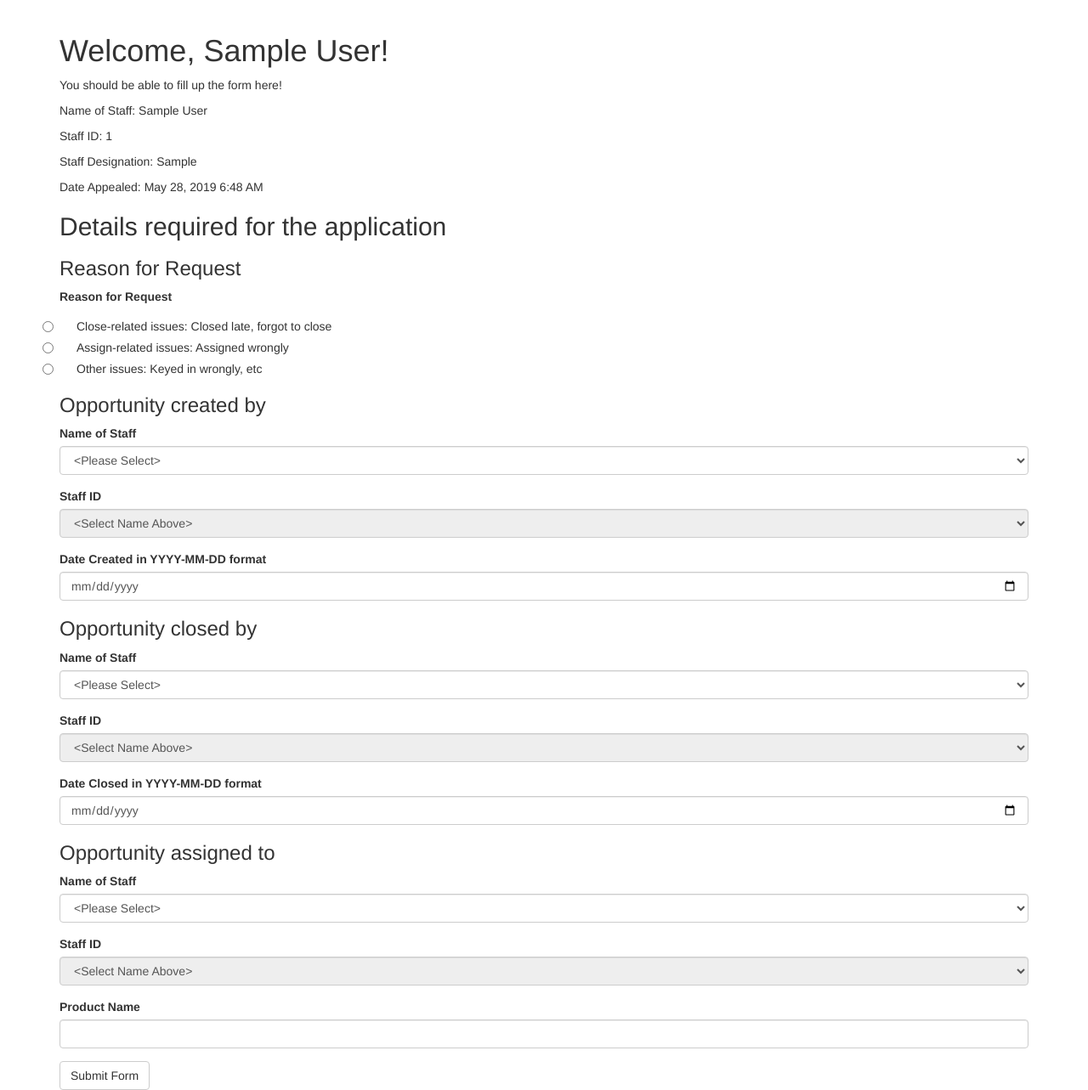
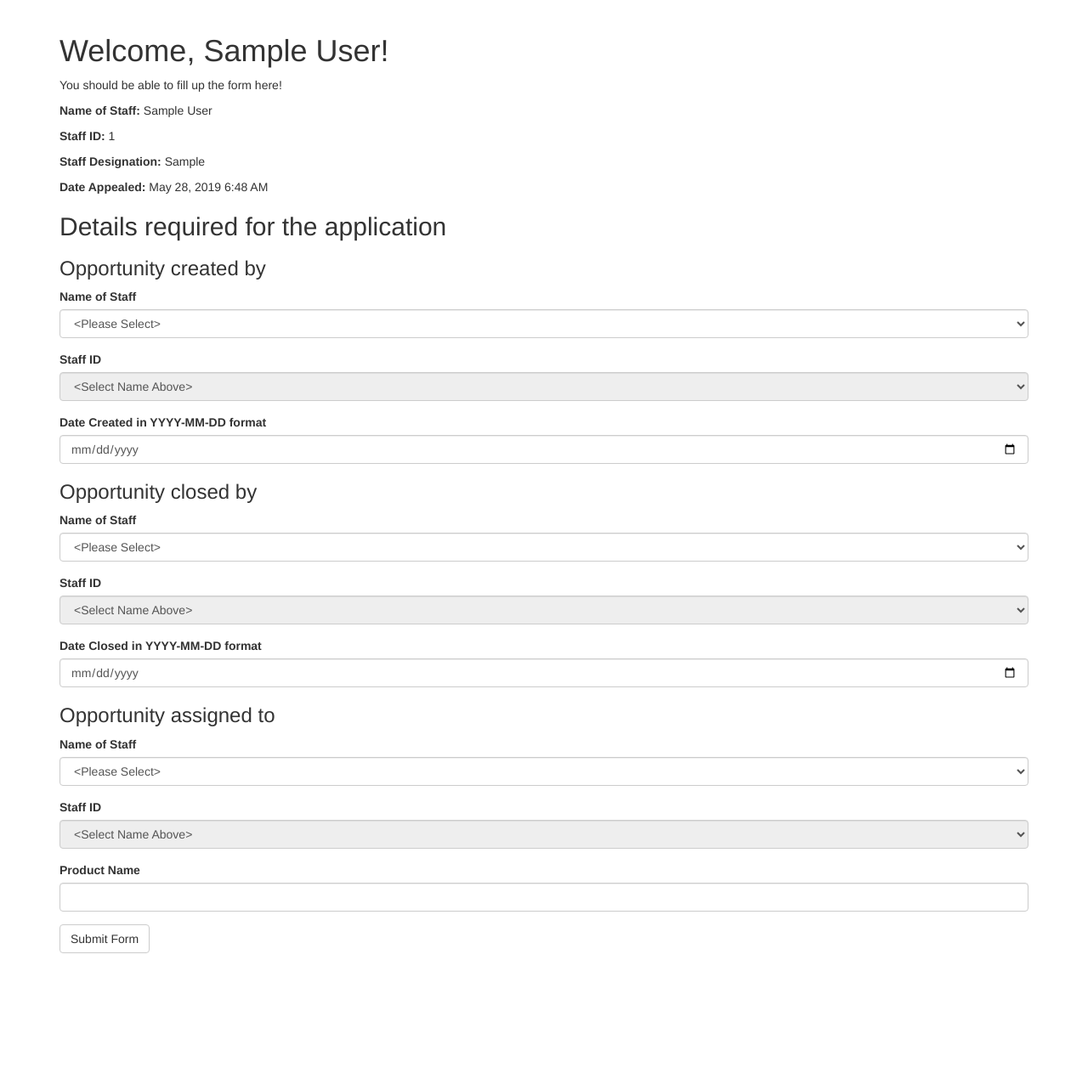
Before and after one commit to wfxronald/compauto, a Flask app: page / in a window 1280 px wide. Shown: the part 52-1335 px from the top of the page at 85% size. After the commit the page ends 1174 px from the top, so only its background shows below. Run offline with Flask 2, Linux system fonts and the light colour scheme; a user stored in the database is signed in; tables that the repository leaves empty hold one stand-in row (values such as "Sample post"); some libraries are stand-ins or nearby versions.

Commit message:
ignore reason for now to focus on other matter

```diff
--- a/main/forms.py
+++ b/main/forms.py
@@ -11,11 +11,6 @@ class LoginForm(FlaskForm):
 
 
 class MainForm(FlaskForm):
-    reason = RadioField('Reason for Request', choices=[('closed', 'Close-related issues: Closed late, forgot to close'),
-                                                       ('assigned', 'Assign-related issues: Assigned wrongly'),
-                                                       ('others', 'Other issues: Keyed in wrongly, etc')],
-                        validators=[DataRequired()])
-
     created_by_name = SelectField('Name of Staff', coerce=str, validators=[DataRequired()])
     created_by_id = SelectField('Staff ID', coerce=str, validators=[DataRequired()])
     create_date = DateField('Date Created in YYYY-MM-DD format', validators=[DataRequired()])
--- a/main/templates/index.html
+++ b/main/templates/index.html
@@ -23,23 +23,6 @@
         $("#closed_by_id").prop("disabled", false);
         $("#assign_to_id").prop("disabled", false);
     });
-
-    // When radio button is already selected, hide the non-relevant element
-    if (document.getElementById('reason-0').checked) $(".created,.assigned").hide();
-    if (document.getElementById('reason-1').checked) $(".created,.closed").hide();
-
-    // Hide the non-relevant element
-    $("#reason-0").change(function() { // For closed
-        $(".created,.assigned").hide();
-        $(".closed").show();
-    });
-    $("#reason-1").change(function() { // For assigned
-        $(".created,.closed").hide();
-        $(".assigned").show();
-    });
-    $("#reason-2").change(function() { // For others
-        $(".created, .closed, .assigned").show();
-    });
 </script>
 {% endblock %}
 
@@ -47,18 +30,15 @@
     <h1>Welcome, {{ current_user.staff_name }}!</h1>
     <p>You should be able to fill up the form here!</p>
 
-    <p>Name of Staff: {{ current_user.staff_name }}</p>
-    <p>Staff ID: {{ current_user.staff_id }}</p>
-    <p>Staff Designation: {{ current_user.staff_designation }}</p>
-    <p>Date Appealed: {{ moment(current_time).format('LLL') }}</p>
+    <p><strong>Name of Staff:</strong> {{ current_user.staff_name }}</p>
+    <p><strong>Staff ID:</strong> {{ current_user.staff_id }}</p>
+    <p><strong>Staff Designation:</strong> {{ current_user.staff_designation }}</p>
+    <p><strong>Date Appealed:</strong> {{ moment(current_time).format('LLL') }}</p>
 
     <h2>Details required for the application</h2>
     <form id="req_form" action="" method="post" novalidate>
         {{ form.hidden_tag() }}
         {{ wtf.form_errors(form, hiddens="only") }}
-
-        <h3>Reason for Request</h3>
-        {{ wtf.form_field(form.reason) }}
 
         <!-- All staff ID is automatically generated from staff name, hence is disabled -->
         <div class="created">
```
